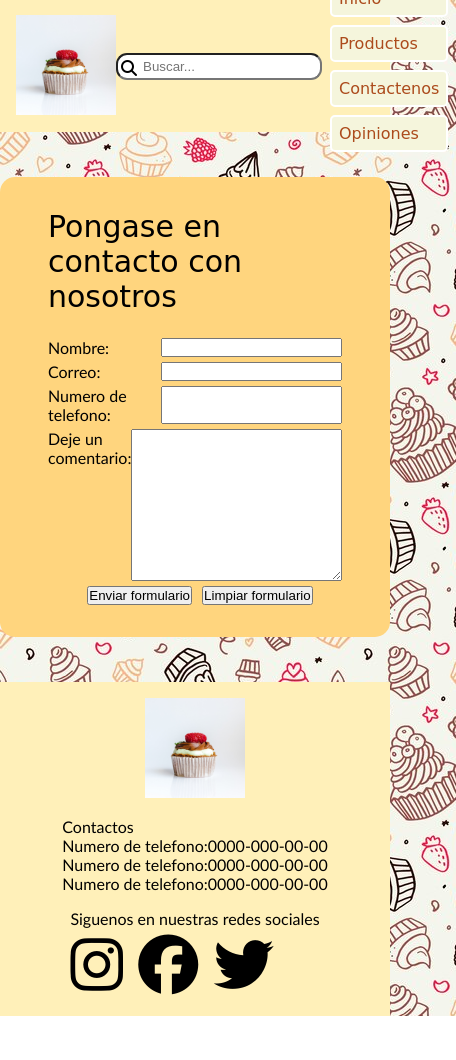
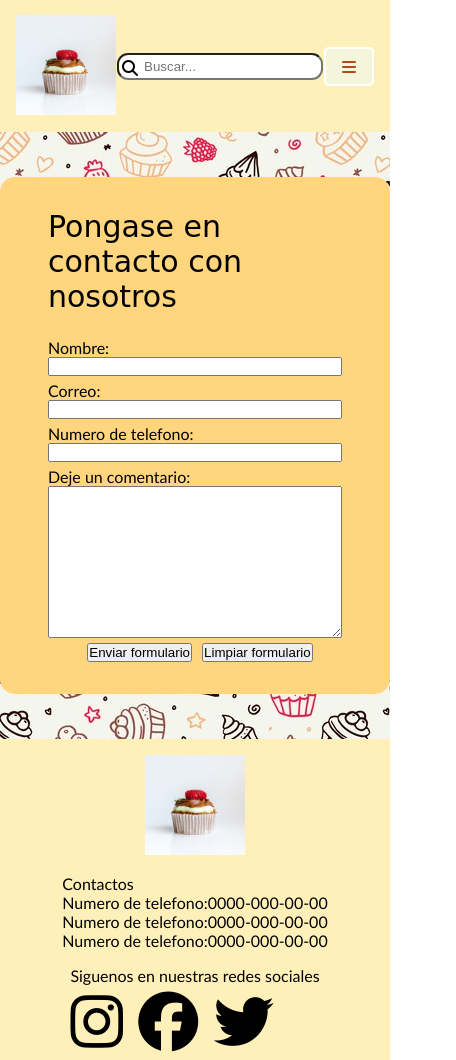
Before and after one commit to SCONsilvia/Prueba, a plain HTML site: page root/paginas/contacto.html in a window 390 px wide. Shown: the top 1060 px of the page, 456 px wide, since content can reach past the window. Before the commit the page ends 1016 px from the top, so only its background shows below. Drawn offline with Linux system fonts and the light colour scheme; a web font is replaced by a local one.

Commit message:
Medio segunda fase de todo responsivo

```diff
--- a/root/estilos/estilos.css
+++ b/root/estilos/estilos.css
@@ -552,6 +552,14 @@ h2, .productoDetalle__der__subtitulo{
     .productoDetalle__der__lista ul li {
         width: 90px;
     }
+
+    .elementoContacto{
+        flex-direction: column;
+    }
+
+    .elementoContacto label{
+        flex-basis: auto;
+    }
 }
 
 @media screen and (max-width: 385px){
@@ -560,7 +568,7 @@ h2, .productoDetalle__der__subtitulo{
     }
 }
 
-@media screen and (max-width: 341px){
+@media screen and (max-width: 346px){
     .informacion__titulo{
         font-size: 31px;
     }
@@ -580,4 +588,8 @@ h2, .productoDetalle__der__subtitulo{
     .productoDetalle__izq__contenedorImg{
         width: 100%;
     }
+
+    .contenidoDeContacto{
+        padding: 2rem 1rem;;
+    }
 }
--- a/root/paginas/contacto.html
+++ b/root/paginas/contacto.html
@@ -32,11 +32,13 @@
             </div>
 
             <nav class="navegador">
-                <ul>
-                    <li><a href="../index.html">Inicio</a></li>
-                    <li><a href="productos.html">Productos</a></li>
-                    <li><a href="contacto.html">Contactenos</a></li>
-                    <li><a href="opiniones.html">Opiniones</a></li>
+                <a class="btn-open-sidebar" href="#sidebar"><i class="fas fa-bars"></i></a>
+                <ul class="nav__lista" id="sidebar">
+                    <li class="nav__item"><a href="../index.html">Inicio</a></li>
+                    <li class="nav__item"><a href="productos.html">Productos</a></li>
+                    <li class="nav__item"><a href="contacto.html">Contactenos</a></li>
+                    <li class="nav__item"><a href="opiniones.html">Opiniones</a></li>
+                    <li class="nav__item nav__item--oculto"><a class="nav__enlace btn-close-sidebar" href="#">❌</a></li>
                 </ul>
             </nav>
         </div>
```
Also changed, not shown: root/paginas/opiniones.html (+7 -5 lines), root/paginas/productos.html (+7 -5 lines).
